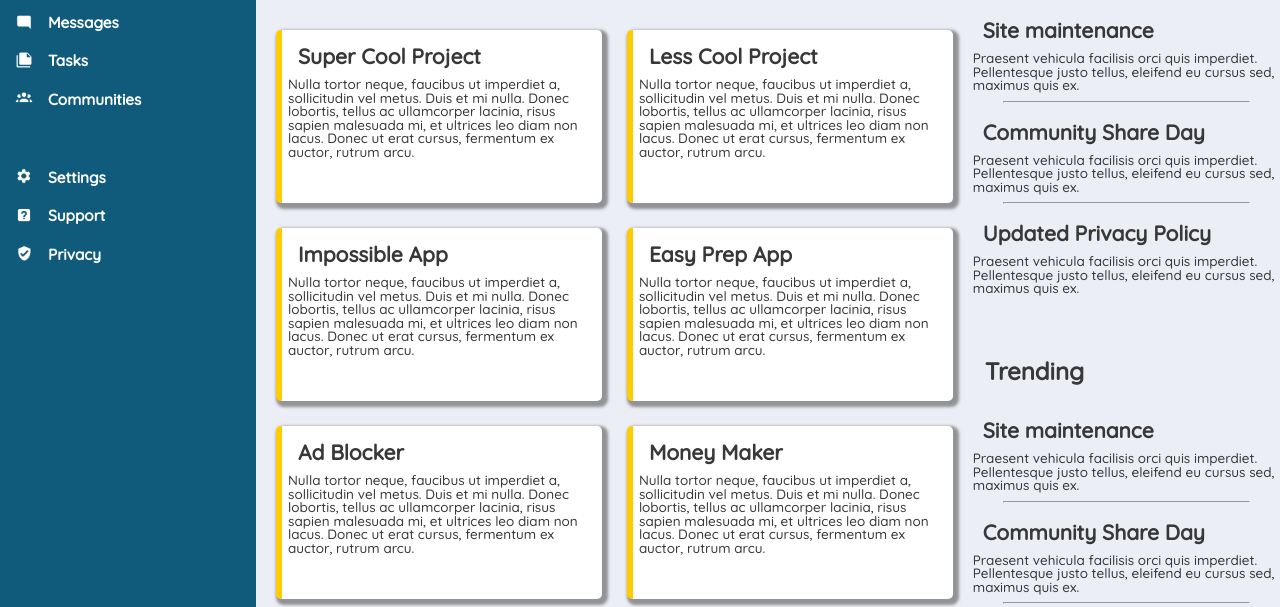
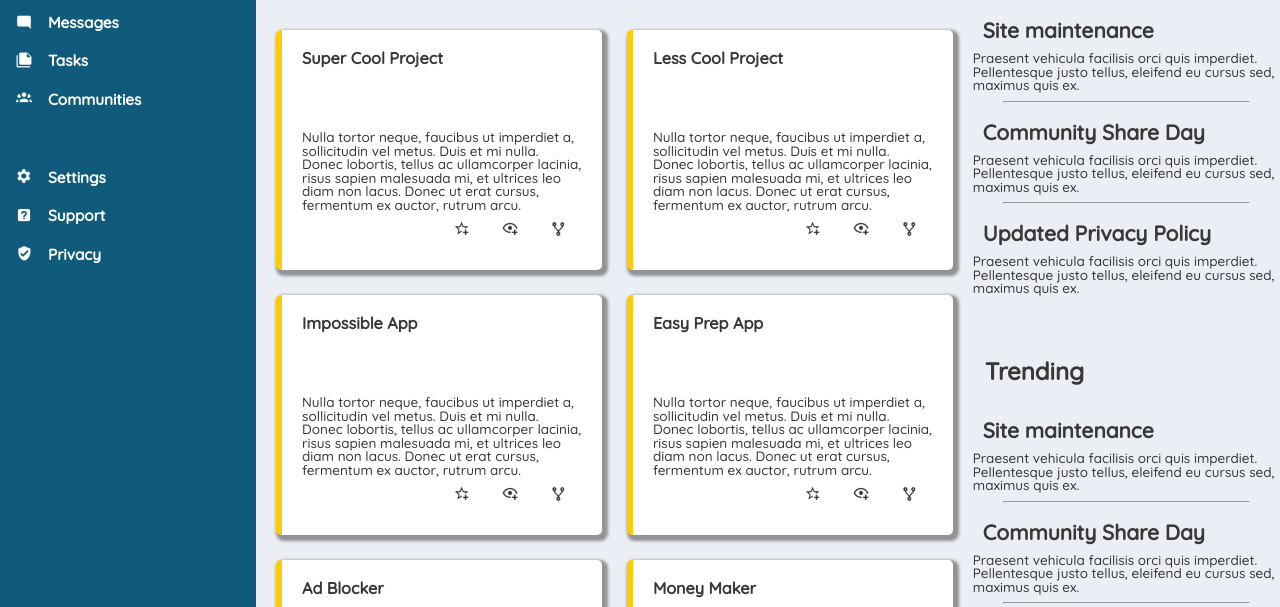
Before and after one commit to dtKinger/admin-dashboard-TOP, a plain HTML site: page index.html in a window 1280 px wide. Shown: the part 193-800 px from the top of the page. Drawn offline with Linux system fonts and the light colour scheme.

Commit message:
Include project card icons

```diff
--- a/index.html
+++ b/index.html
@@ -39,32 +39,38 @@
       <div class="card project1">
         <h3>Super Cool Project</h3>
         <p>Nulla tortor neque, faucibus ut imperdiet a, sollicitudin vel metus. Duis et mi nulla. Donec lobortis, tellus ac ullamcorper lacinia, risus sapien malesuada mi, et ultrices leo diam non lacus. Donec ut erat cursus, fermentum ex auctor, rutrum arcu.</p>
-        <span class="icon"></span><span class="icon"></span><span class="icon"></span>
+        <div class="project-icons"><span><img src="/grid-assets/projects/favourite.png" alt="" class="image icon"></span><span><img src="grid-assets/projects/watch.png" alt="" class="image icon"></span><span><img src="grid-assets/projects/share.png" alt="" class="image icon"></span>
+        </div>
       </div>
       <div class="card project2">
         <h3>Less Cool Project</h3>
         <p>Nulla tortor neque, faucibus ut imperdiet a, sollicitudin vel metus. Duis et mi nulla. Donec lobortis, tellus ac ullamcorper lacinia, risus sapien malesuada mi, et ultrices leo diam non lacus. Donec ut erat cursus, fermentum ex auctor, rutrum arcu.</p>
-        <span class="icon"></span><span class="icon"></span><span class="icon"></span>
+        <div class="project-icons"><span><img src="/grid-assets/projects/favourite.png" alt="" class="image icon"></span><span><img src="grid-assets/projects/watch.png" alt="" class="image icon"></span><span><img src="grid-assets/projects/share.png" alt="" class="image icon"></span>
+        </div>
       </div>
       <div class="card project3">
         <h3>Impossible App</h3>
         <p>Nulla tortor neque, faucibus ut imperdiet a, sollicitudin vel metus. Duis et mi nulla. Donec lobortis, tellus ac ullamcorper lacinia, risus sapien malesuada mi, et ultrices leo diam non lacus. Donec ut erat cursus, fermentum ex auctor, rutrum arcu.</p>
-        <span class="icon"></span><span class="icon"></span><span class="icon"></span>
+        <div class="project-icons"><span><img src="/grid-assets/projects/favourite.png" alt="" class="image icon"></span><span><img src="grid-assets/projects/watch.png" alt="" class="image icon"></span><span><img src="grid-assets/projects/share.png" alt="" class="image icon"></span>
+        </div>
       </div>
       <div class="card project4">
         <h3>Easy Prep App</h3>
         <p>Nulla tortor neque, faucibus ut imperdiet a, sollicitudin vel metus. Duis et mi nulla. Donec lobortis, tellus ac ullamcorper lacinia, risus sapien malesuada mi, et ultrices leo diam non lacus. Donec ut erat cursus, fermentum ex auctor, rutrum arcu.</p>
-        <div class="project-icons"><span class="icon"></span><span class="icon"></span><span class="icon"></span></div>
+        <div class="project-icons"><span><img src="/grid-assets/projects/favourite.png" alt="" class="image icon"></span><span><img src="grid-assets/projects/watch.png" alt="" class="image icon"></span><span><img src="grid-assets/projects/share.png" alt="" class="image icon"></span>
+        </div>
       </div>
       <div class="card project5">
         <h3>Ad Blocker</h3>
         <p>Nulla tortor neque, faucibus ut imperdiet a, sollicitudin vel metus. Duis et mi nulla. Donec lobortis, tellus ac ullamcorper lacinia, risus sapien malesuada mi, et ultrices leo diam non lacus. Donec ut erat cursus, fermentum ex auctor, rutrum arcu.</p>
-        <div class="project-icons"><span class="icon"></span><span class="icon"></span><span class="icon"></span></div>
+        <div class="project-icons"><span><img src="/grid-assets/projects/favourite.png" alt="" class="image icon"></span><span><img src="grid-assets/projects/watch.png" alt="" class="image icon"></span><span><img src="grid-assets/projects/share.png" alt="" class="image icon"></span>
+        </div>
       </div>
       <div class="card project6">
         <h3>Money Maker</h3>
         <p>Nulla tortor neque, faucibus ut imperdiet a, sollicitudin vel metus. Duis et mi nulla. Donec lobortis, tellus ac ullamcorper lacinia, risus sapien malesuada mi, et ultrices leo diam non lacus. Donec ut erat cursus, fermentum ex auctor, rutrum arcu.</p>
-        <div class="project-icons"><span class="icon"></span><span class="icon"></span><span class="icon"></span></div>
+        <div class="project-icons"><span><img src="/grid-assets/projects/favourite.png" alt="" class="image icon"></span><span><img src="grid-assets/projects/watch.png" alt="" class="image icon"></span><span><img src="grid-assets/projects/share.png" alt="" class="image icon"></span>
+        </div>
       </div>
     </div>
 
--- a/style.css
+++ b/style.css
@@ -228,16 +228,23 @@ a:hover{
 }
 
 .card {
-  gap: 8px;
-  padding: 6px;
-  justify-content: center;
-  align-items: center;
+  padding: 20px;
   border-left: 6px solid rgb(255, 204, 0);
   box-shadow: 3px 3px 3px 3px rgba(56, 56, 56, 0.5);
   border-radius: 5px;
   background-color: white;
   grid-column: 1 / 2;
   grid-row: span 1;
+  max-height: 200px;
+  overflow: scroll;
+  display: grid;
+  grid-template-rows: 4fr 1fr;
+}
+
+.card h3{
+  padding: 0px;
+  margin-bottom: 10px;
+  font-size: 0.9rem;
 }
 
 .card p {
@@ -254,6 +261,12 @@ hr{
   grid-template-rows: 1fr 1fr 1fr;
   gap: 25px;
   padding: 20px;
+}
+
+.project-icons{
+  display: flex;
+  justify-content: flex-end;
+  align-items: center;
 }
 
 .project1{
```
